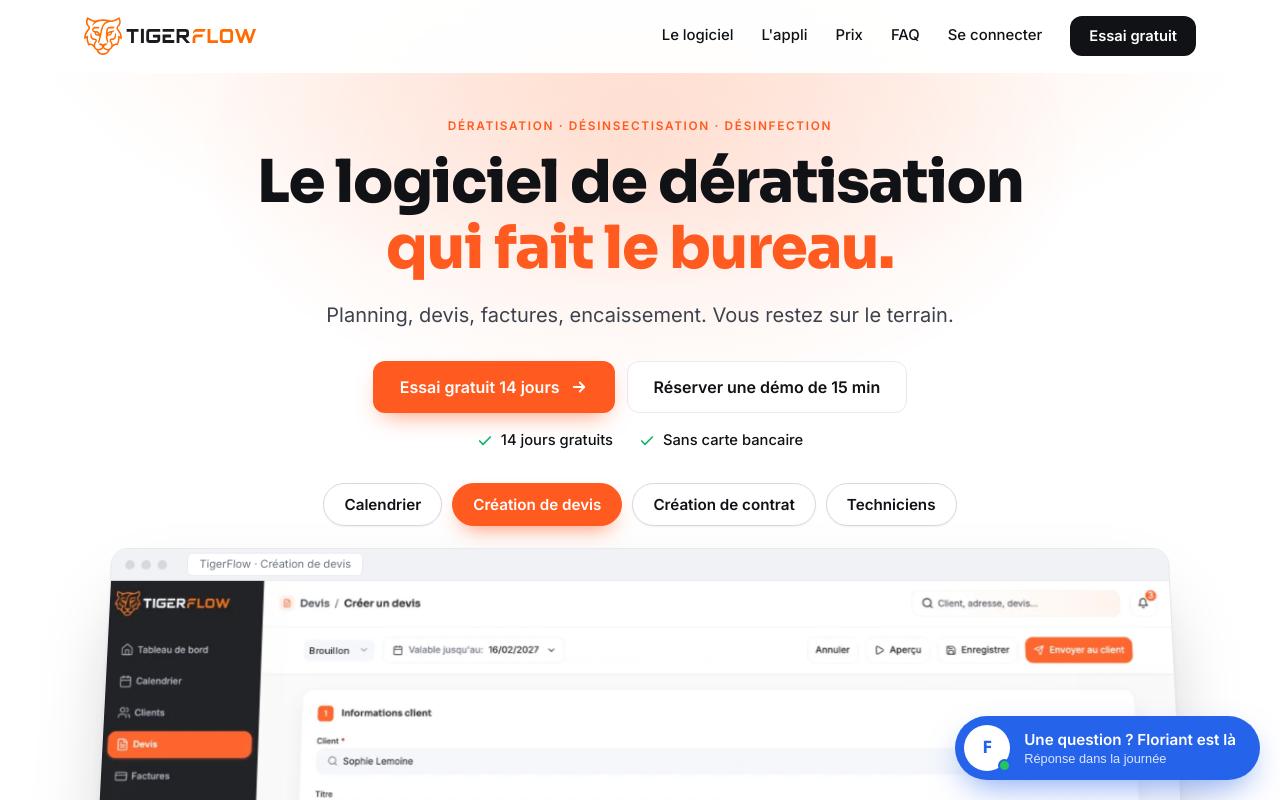
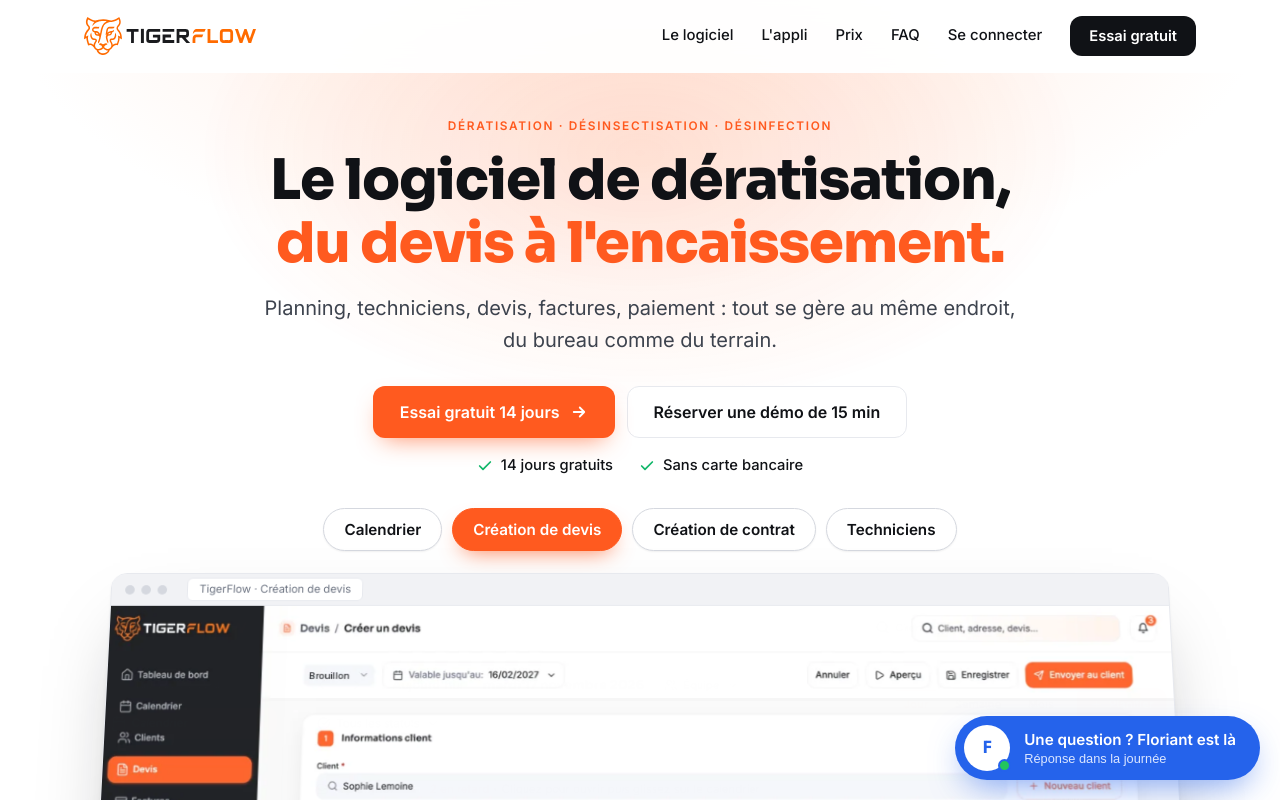
Before and after one commit to tigerflowteam-art/landing, a plain HTML site: page index.html in a window 1280 px wide. Shown: the top 800 px of the page. Drawn offline with Linux system fonts and the light colour scheme.

Commit message:
Landing : titre « Le logiciel de dératisation, du devis à l'encaissement. »

```diff
--- a/index.html
+++ b/index.html
@@ -746,6 +746,10 @@ main h3,.plan h3,.pay h3{font-weight:700}
 .hero p.sub{max-width:760px;margin-top:18px}
 .hero .cta{margin-top:30px}
 @media(max-width:600px){.hero h1{font-size:1.8rem}.hero .eyebrow{font-size:.6rem;letter-spacing:.08em}}
+
+/* 26/11 — titre « du devis à l'encaissement » : taille ajustée pour tenir sur 2 lignes (grand écran) et 3 (téléphone) */
+.hero h1{font-size:clamp(1.9rem,4.5vw,3.5rem)}
+@media(max-width:600px){.hero h1{font-size:1.62rem}}
 </style>
 </head>
 <body>
@@ -781,8 +785,8 @@ main h3,.plan h3,.pay h3{font-weight:700}
 <section class="hero">
   <div class="w">
     <p class="eyebrow">Dératisation · Désinsectisation · Désinfection</p>
-    <h1 aria-label="Le logiciel de dératisation qui fait le bureau."><span aria-hidden="true"><span class="wd" style="--i:0"><span>Le</span></span> <span class="wd" style="--i:1"><span>logiciel</span></span> <span class="wd" style="--i:2"><span>de</span></span> <span class="wd" style="--i:3"><span>dératisation</span></span><br><em><span class="wd" style="--i:4"><span>qui</span></span> <span class="wd" style="--i:5"><span>fait</span></span> <span class="wd" style="--i:6"><span>le</span></span> <span class="wd" style="--i:7"><span>bureau.</span></span></em></span></h1>
-    <p class="sub">Planning, devis, factures, encaissement. Vous restez sur le terrain.</p>
+    <h1 aria-label="Le logiciel de dératisation, du devis à l'encaissement."><span aria-hidden="true"><span class="wd" style="--i:0"><span>Le</span></span> <span class="wd" style="--i:1"><span>logiciel</span></span> <span class="wd" style="--i:2"><span>de</span></span> <span class="wd" style="--i:3"><span>dératisation,</span></span><br><em><span class="wd" style="--i:4"><span>du</span></span> <span class="wd" style="--i:5"><span>devis</span></span> <span class="wd" style="--i:6"><span>à</span></span> <span class="wd" style="--i:7"><span>l'encaissement.</span></span></em></span></h1>
+    <p class="sub">Planning, techniciens, devis, factures, paiement : tout se gère au même endroit, du bureau comme du terrain.</p>
     <div class="cta">
       <a class="btn btn-o" href="https://tigerseo13-del.github.io/sastigerflow/inscription.html">Essai gratuit 14 jours <svg viewBox="0 0 24 24" fill="none" stroke="currentColor" stroke-width="2.4" stroke-linecap="round" stroke-linejoin="round" aria-hidden="true"><path d="M5 12h14M13 6l6 6-6 6"/></svg></a>
       <a class="btn btn-w" href="#rappel">Réserver une démo de 15 min</a>
```
